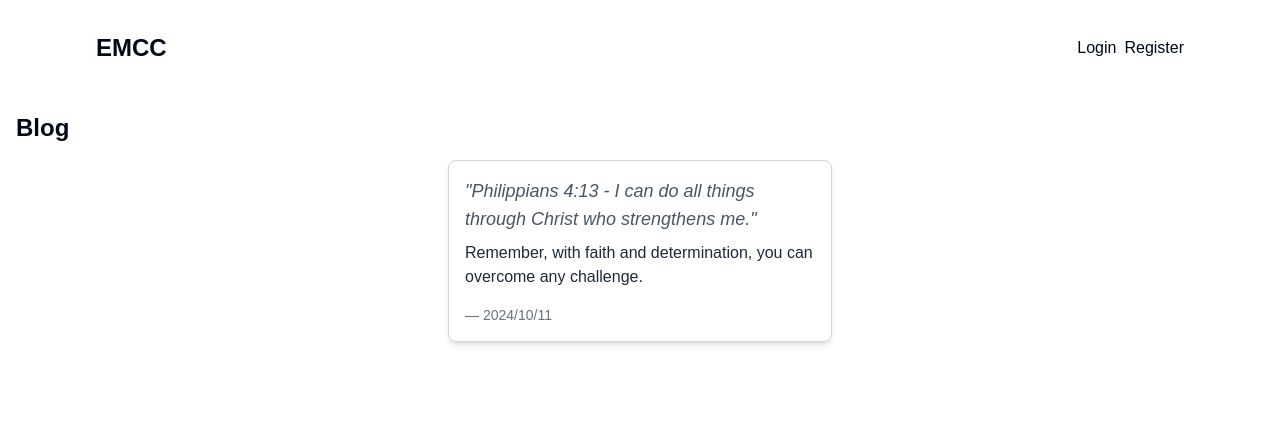
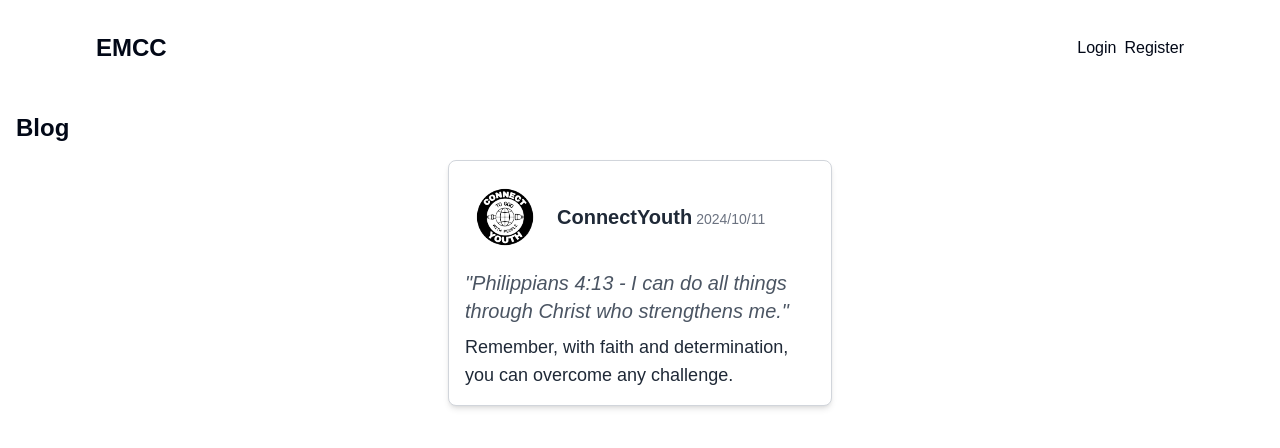
Before and after one commit to Michael-Dale/EMCCYouthApp, a Next.js app: page /blog in a window 1280 px wide. Shown: the top 448 px of the page. Built offline with nearby package versions, Linux system fonts and the light colour scheme; no server answers.

Commit message:
added user post details

```diff
--- a/src/app/blog/page.js
+++ b/src/app/blog/page.js
@@ -11,6 +11,8 @@ export default function Blog() {
         verse="Philippians 4:13 - I can do all things through Christ who strengthens me."
         message="Remember, with faith and determination, you can overcome any challenge."
         date="2024/10/11"
+        username="ConnectYouth"
+        profilePic="/icons/connect youth logo.svg"
       />
       </div>
     </PageTransition>
--- a/src/app/components/DevotionalPost.jsx
+++ b/src/app/components/DevotionalPost.jsx
@@ -1,16 +1,27 @@
 import React from 'react';
 
-const DevotionalPost = ({ verse, message,date }) => {
+const DevotionalPost = ({ verse, message, date, username, profilePic }) => {
   return (
     <div className="devotional-post border border-gray-300 rounded-lg p-4 shadow-md max-w-sm mx-auto my-4 bg-white transition-shadow duration-200 hover:shadow-lg">
-      <div className="verse text-gray-600 italic mb-2 text-lg">
+      {/* Header with Profile Picture and Username */}
+      <div className="flex items-center mb-3">
+        <img
+          src={profilePic}
+          alt={`${username}'s profile`}
+          className="w-20 h-20 rounded-full mr-3"
+        />
+        <div>
+          <span className="text-gray-800 font-semibold text-xl">{username}</span>
+          <span className="text-gray-500 text-sm ml-1">{date}</span>
+        </div>
+      </div>
+
+      {/* Verse and Message */}
+      <div className="verse text-gray-600 italic mb-2 text-xl">
         "{verse}"
       </div>
-      <div className="message text-gray-800 text-base">
+      <div className="message text-gray-800 text-lg">
         {message}
-      </div>
-      <div className="footer text-gray-500 text-sm mt-4">
-        <span>— {date}</span>
       </div>
     </div>
   );
```
